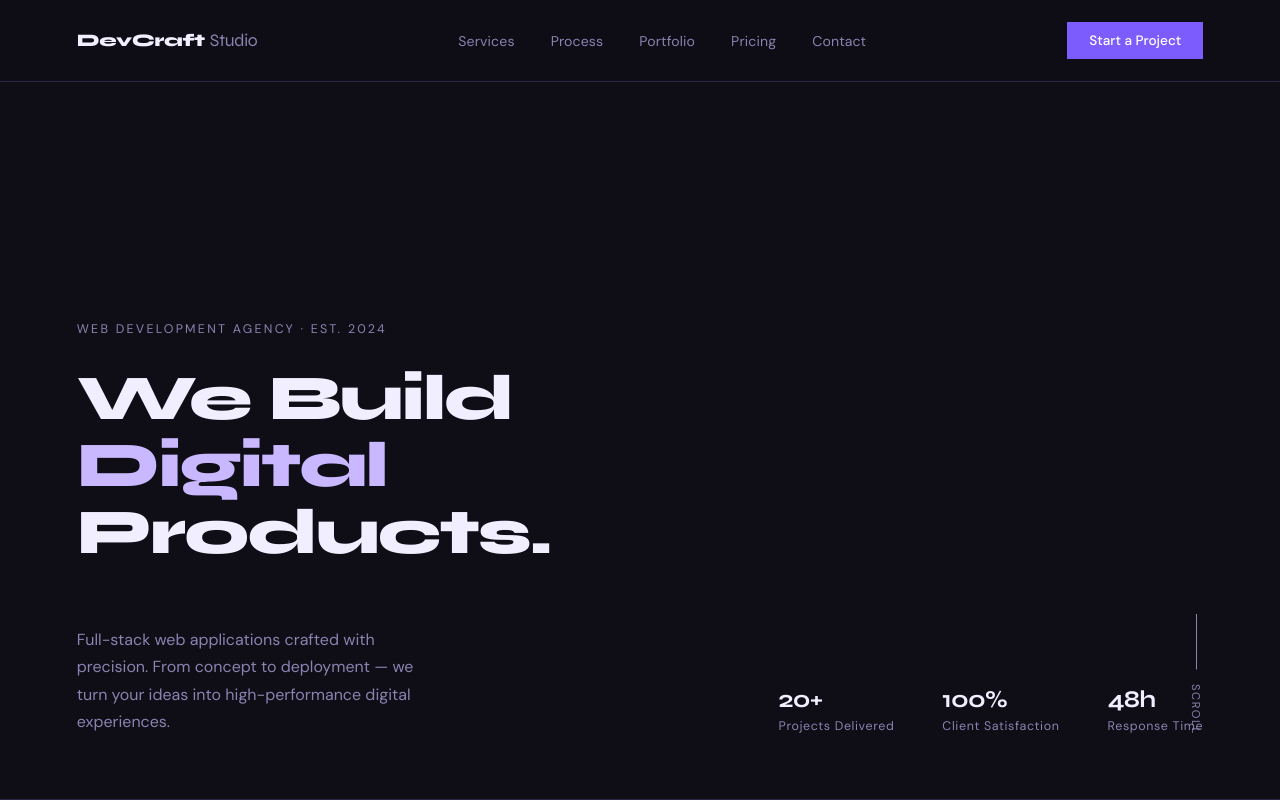
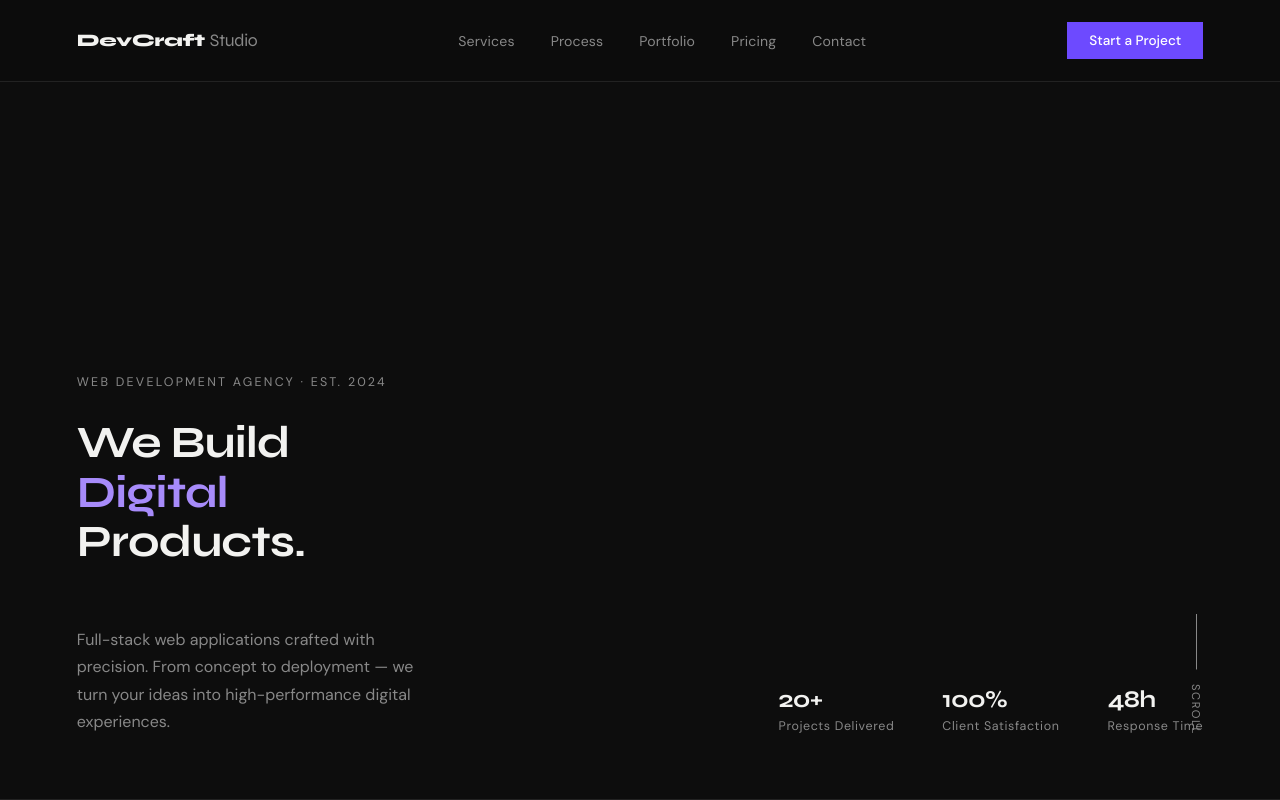
Before and after one commit to umairchaudhary625/devcraft-studio, a plain HTML site: page index.html in a window 1280 px wide. Shown: the top 800 px of the page. Drawn offline with Linux system fonts and the light colour scheme.

Commit message:
Update index.html

```diff
--- a/index.html
+++ b/index.html
@@ -9,15 +9,15 @@
   *, *::before, *::after { margin: 0; padding: 0; box-sizing: border-box; }
 
   :root {
-    --black: #0f0e17;
-    --white: #f0eeff;
-    --gray: #8b82b0;
-    --light: #1a1830;
-    --accent: #c9b8ff;
-    --line: #2a2545;
-    --purple: #7c5cfc;
-    --purple-dim: #3d2f8a;
-    --surface: #17152b;
+    --black: #0d0d0d;
+    --white: #f2f2f0;
+    --gray: #888888;
+    --light: #161616;
+    --accent: #a78bfa;
+    --line: #222222;
+    --purple: #6d4aff;
+    --purple-dim: #2d1f6e;
+    --surface: #111111;
   }
 
   html { scroll-behavior: smooth; }
@@ -35,7 +35,7 @@
     z-index: 100;
     display: flex; align-items: center; justify-content: space-between;
     padding: 22px 6vw;
-    background: rgba(15,14,23,0.92);
+    background: rgba(13,13,13,0.95);
     backdrop-filter: blur(12px);
     border-bottom: 1px solid var(--line);
   }
@@ -79,10 +79,10 @@
   }
   .hero h1 {
     font-family: 'Syne', sans-serif;
-    font-size: clamp(2.2rem, 5vw, 4.5rem);
-    font-weight: 800; line-height: 1.05;
-    letter-spacing: -0.03em;
-    max-width: 900px;
+    font-size: clamp(1.8rem, 3.5vw, 3.2rem);
+    font-weight: 700; line-height: 1.1;
+    letter-spacing: -0.02em;
+    max-width: 700px;
     opacity: 0; animation: fadeUp 0.8s 0.4s forwards;
   }
   .hero h1 em { font-style: normal; color: var(--accent); }
@@ -337,7 +337,7 @@
   footer {
     border-top: 1px solid var(--line);
     padding: 32px 6vw;
-    background: var(--surface); color: rgba(200,180,255,0.35);
+    background: var(--surface); color: rgba(180,180,180,0.4);
     display: flex; justify-content: space-between; align-items: center;
     font-size: 0.8rem;
   }
```
